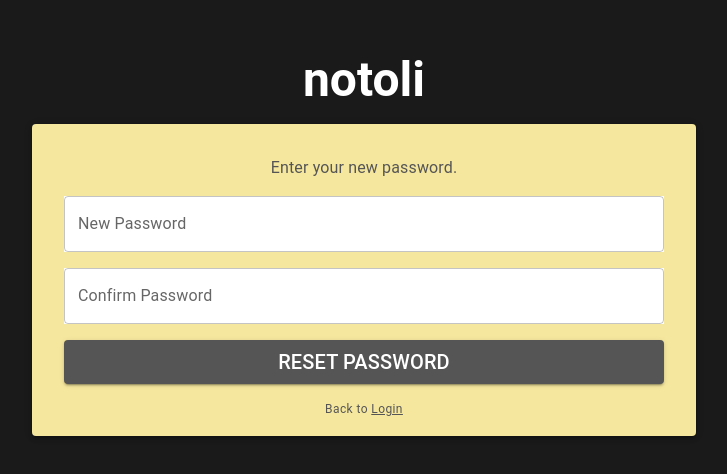
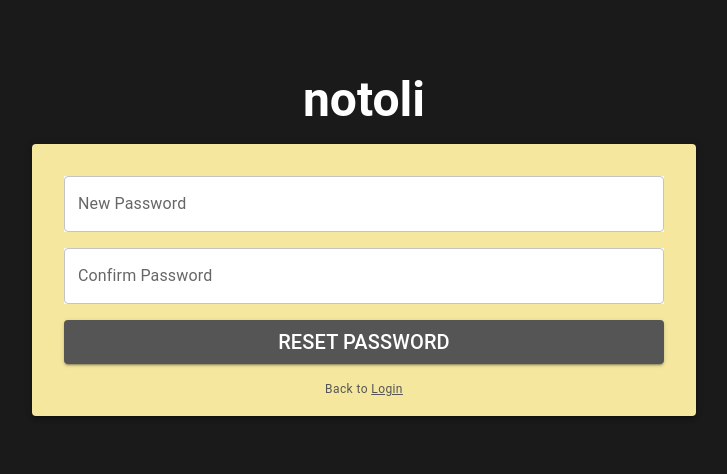
Before and after one commit to VanillaIceCube/Notoli, a React (Create React App) app in the folder frontend/: page /reset-password in a window 1280 px wide. Shown: the part 140-614 px from the top of the page, without its empty margins (276-1003 px from the left). Built offline with nearby package versions, Linux system fonts and the light colour scheme; no server answers.

Commit message:
minor changes

```diff
--- a/frontend/src/pages/authentication/ResetPassword.js
+++ b/frontend/src/pages/authentication/ResetPassword.js
@@ -73,9 +73,6 @@ export default function ResetPassword({ showSnackbar }) {
             handleSubmit();
           }}
         >
-          <Typography sx={{ color: 'var(--secondary-color)', textAlign: 'center' }}>
-            Enter your new password.
-          </Typography>
           <TextField
             fullWidth
             sx={{ background: 'white' }}
```
